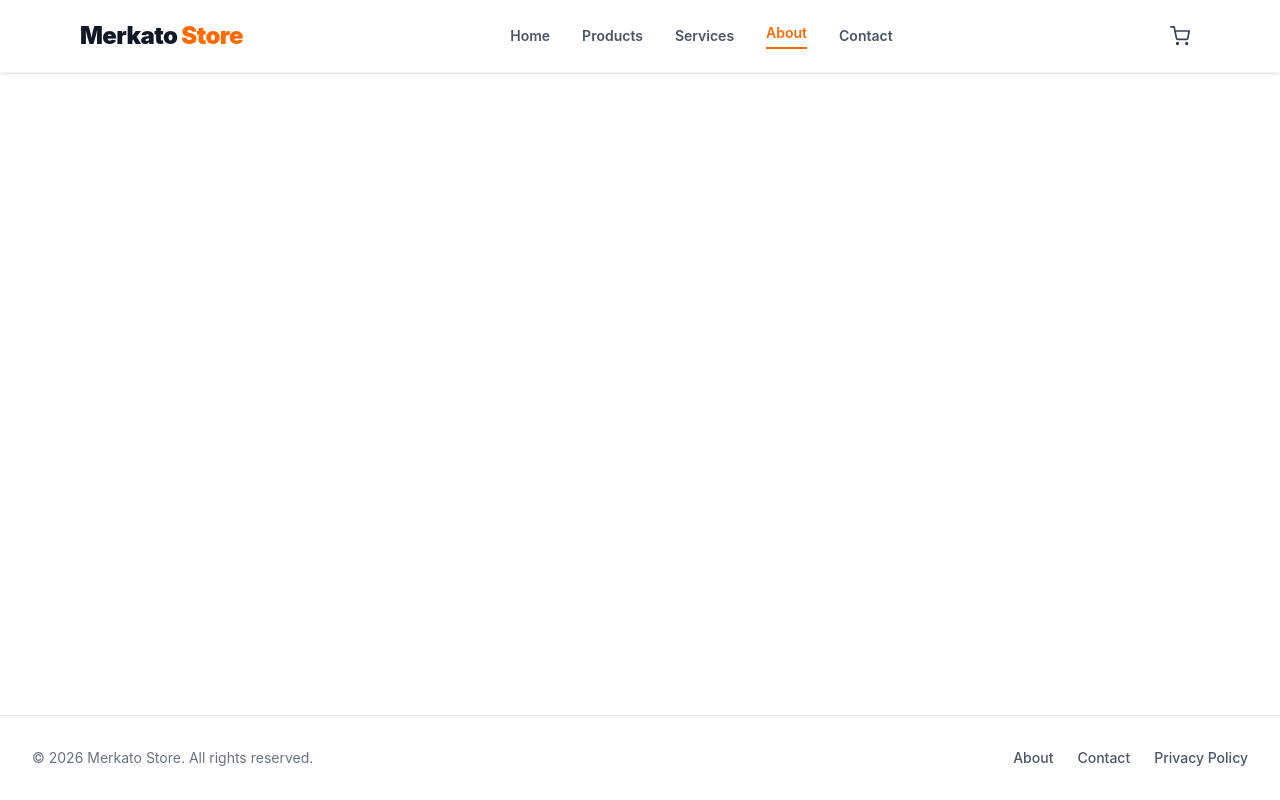
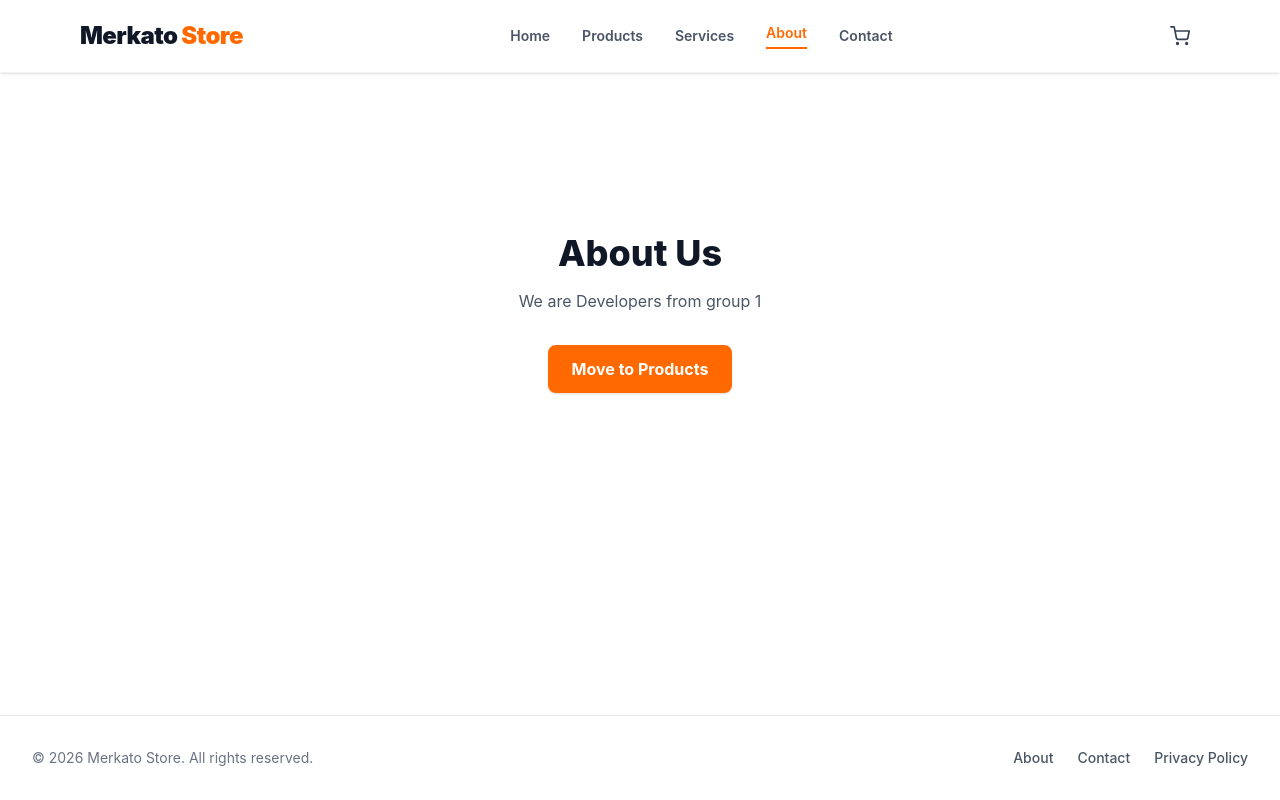
Before and after one commit to belaynewzewdie90-boop/merkato-store, a React (Vite) app: page /about in a window 1280 px wide. Built offline with nearby package versions, Linux system fonts and the light colour scheme.

Commit message:
Added About

```diff
--- a/src/App.jsx
+++ b/src/App.jsx
@@ -2,6 +2,7 @@ import { Routes, Route } from "react-router-dom";
 import Header from "./components/Header";
 import Footer from "./components/Footer";
 import Home from "./pages/Home";
+import About from "./pages/About";
 import Products from "./pages/Products";
 import Cart from "./pages/Cart";
 
@@ -13,6 +14,7 @@ function App() {
         <Routes>
           <Route path="/" element={<Home />} />
           <Route path="/products" element={<Products />} />
+          <Route path="/about" element={<About />} />
           <Route path="/cart" element={<Cart />} />
         </Routes>
       </div>
--- /dev/null
+++ b/src/pages/About.jsx
@@ -0,0 +1,20 @@
+import { Link } from "react-router-dom";
+
+export default function About() {
+  return (
+    <div className="flex flex-col items-center justify-center min-h-[60vh] text-center p-6">
+      <h1 className="text-4xl font-extrabold text-gray-900 mb-4">
+        About Us
+      </h1>
+      <p className="text-gray-600 max-w-md mb-8">
+        We are Developers from group 1
+      </p>
+      <Link
+        to="/products"
+        className="bg-orange-500 hover:bg-orange-600 text-white font-bold py-3 px-6 rounded-lg shadow transition-all"
+      >
+        Move to Products
+      </Link>
+    </div>
+  );
+}
```
Also changed, not shown: 1 other file (tests, documents, lock files or other folders).
